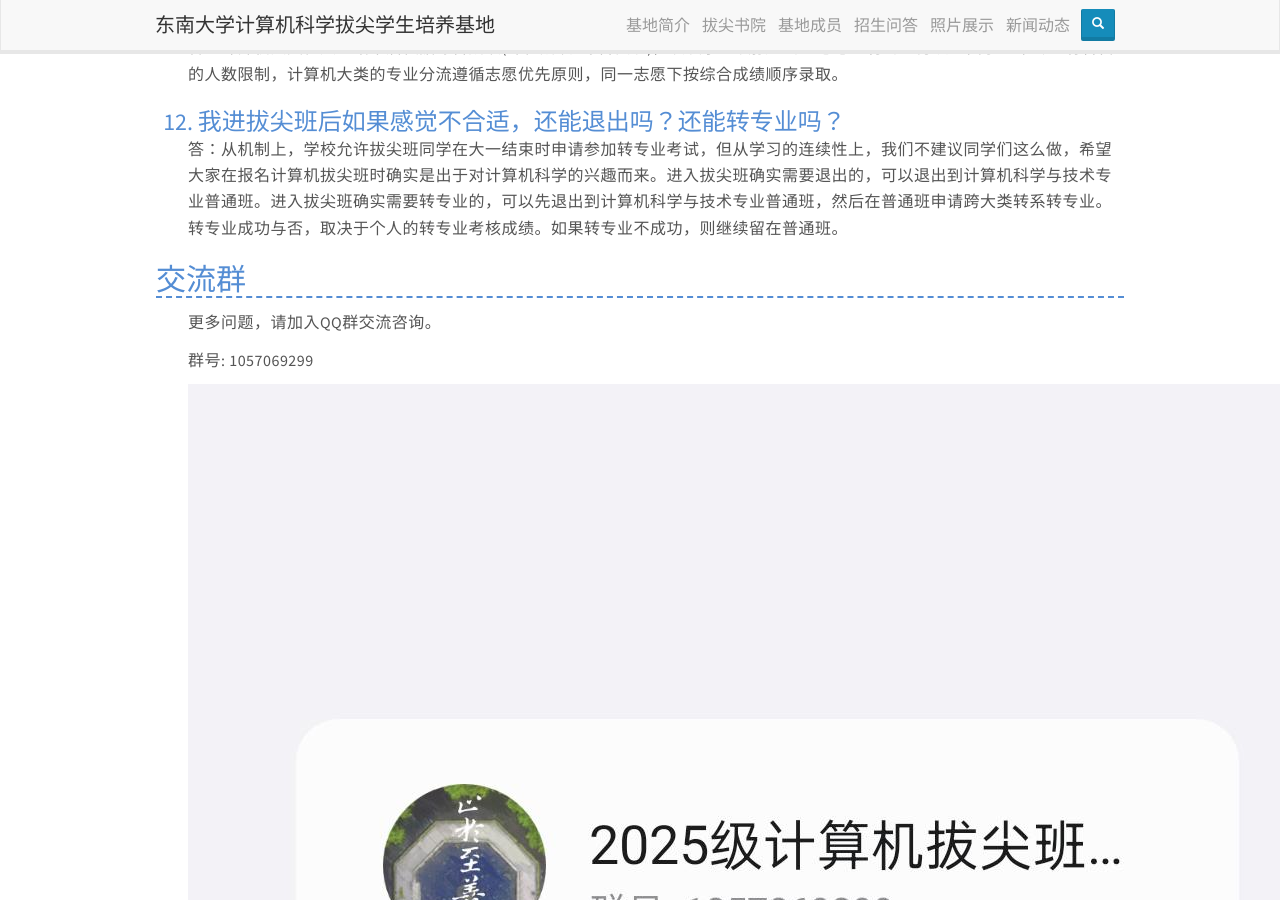
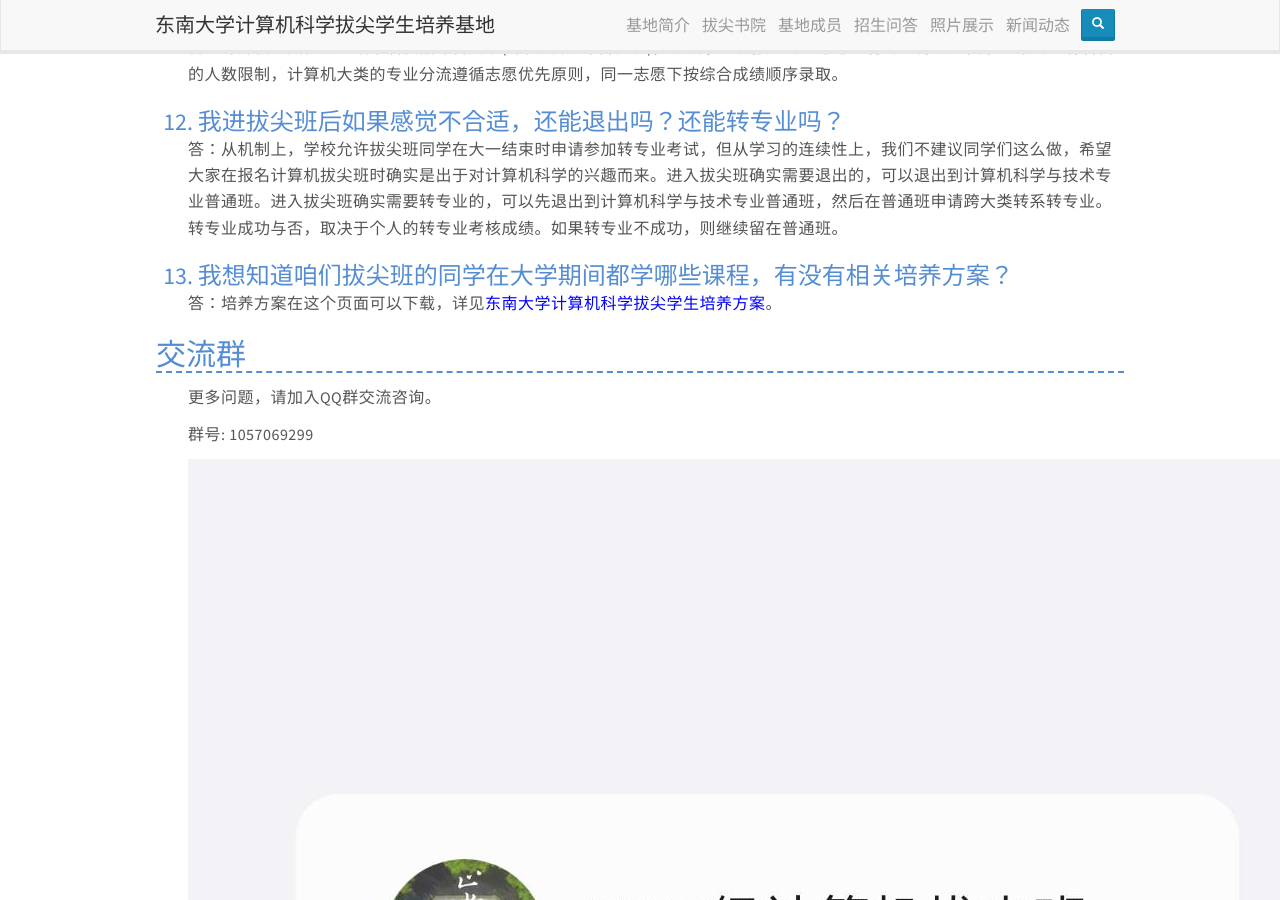
Before and after one commit to ChPu437/chpu437.github.io, a Jekyll site: the page built from _pages/admission.md, in a window 1280 px wide and 900 px high, scrolled down 1511 px. Built offline with Jekyll 4.4.1, drawn with Linux system fonts in a browser that asks for light colours; nearby versions of some CDN libraries.

Commit message:
添加问答

```diff
--- a/_pages/admission.md
+++ b/_pages/admission.md
@@ -88,6 +88,8 @@ img {
 
 答：从机制上，学校允许拔尖班同学在大一结束时申请参加转专业考试，但从学习的连续性上，我们不建议同学们这么做，希望大家在报名计算机拔尖班时确实是出于对计算机科学的兴趣而来。进入拔尖班确实需要退出的，可以退出到计算机科学与技术专业普通班。进入拔尖班确实需要转专业的，可以先退出到计算机科学与技术专业普通班，然后在普通班申请跨大类转系转专业。转专业成功与否，取决于个人的转专业考核成绩。如果转专业不成功，则继续留在普通班。
 
+### 13. 我想知道咱们拔尖班的同学在大学期间都学哪些课程，有没有相关培养方案？
+答：培养方案在这个页面可以下载，详见<a href="https://cs.seu.edu.cn/49480/list.htm"><span style="color:blue;">东南大学计算机科学拔尖学生培养方案</span></a>。
 
 ## 交流群
 
```
